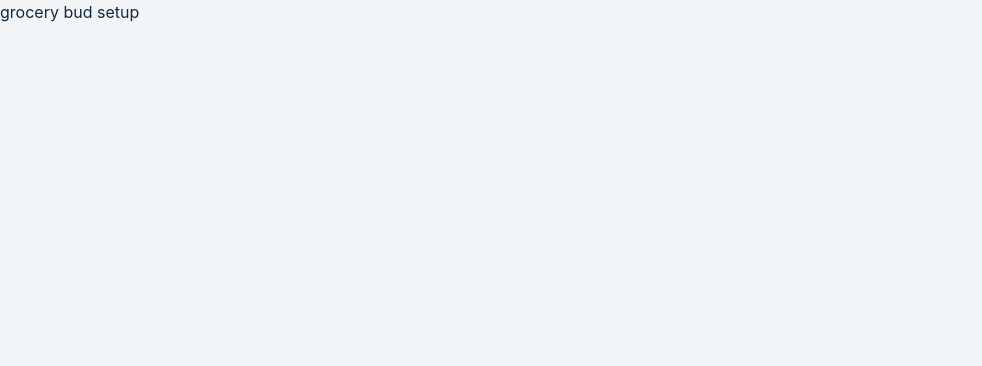
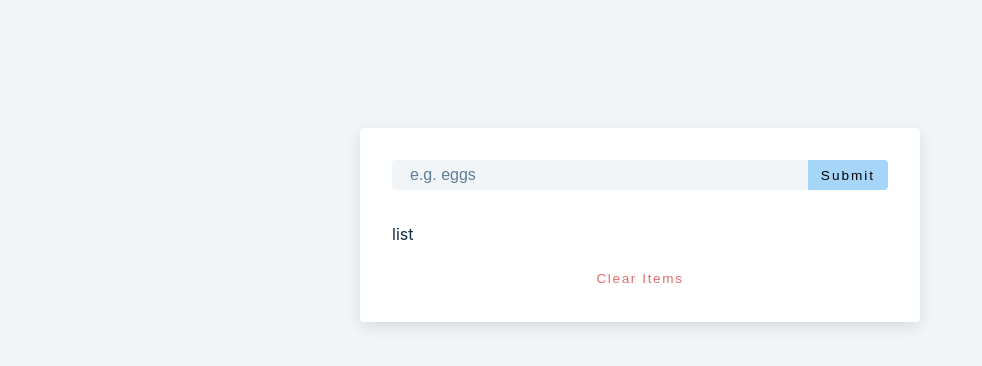
Before and after one commit to Adnan-7/React-Grocery-Bud, a React (Create React App) app: page / in a window 1280 px wide. Shown: the top 366 px of the page, without its empty margins (0-982 px from the left). Built offline with nearby package versions, Linux system fonts and the light colour scheme.

Commit message:
design a basic structure

```diff
--- a/src/App.js
+++ b/src/App.js
@@ -1,7 +1,41 @@
-import React from 'react';
+import React, { useState } from 'react';
+import Alert from './alert';
+import List from './list';
 
 function App() {
-  return <div>grocery bud setup</div>;
+  const [name, setName] = useState('');
+  const [list, setList] = useState([]);
+  const [IsEditing, setIsEditing] = useState(false);
+  const [editID, setEditID] = useState(null);
+  const [alert, setAlert] = useState({ show: false, msg: '', type: '' });
+  const handleSubmit = (e) => {
+    e.preventDefault();
+    console.log('hello');
+  };
+
+  return (
+    <section className='section-center'>
+      <form onSubmit={handleSubmit} className='grocery-form'>
+        {alert.show && <Alert />}
+        <div className='form-control'>
+          <input
+            type='text'
+            className='grocery'
+            placeholder='e.g. eggs'
+            value={name}
+            onChange={(e) => setName(e.target.value)}
+          />
+          <button className='submit-btn'>
+            {IsEditing ? 'Edit' : 'Submit'}
+          </button>
+        </div>
+      </form>
+      <div className='grocery-container'>
+        <List />
+        <button className='clear-btn'>clear items</button>
+      </div>
+    </section>
+  );
 }
 
 export default App;
```
